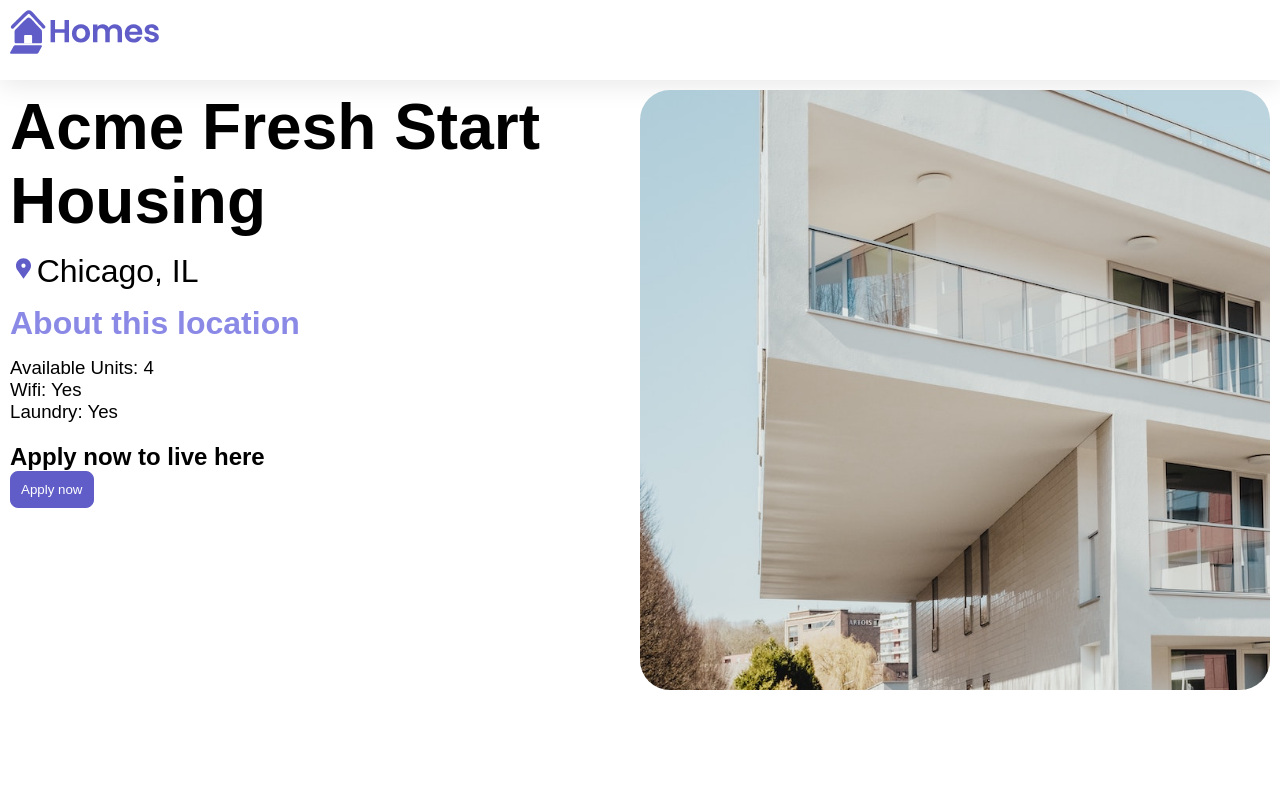
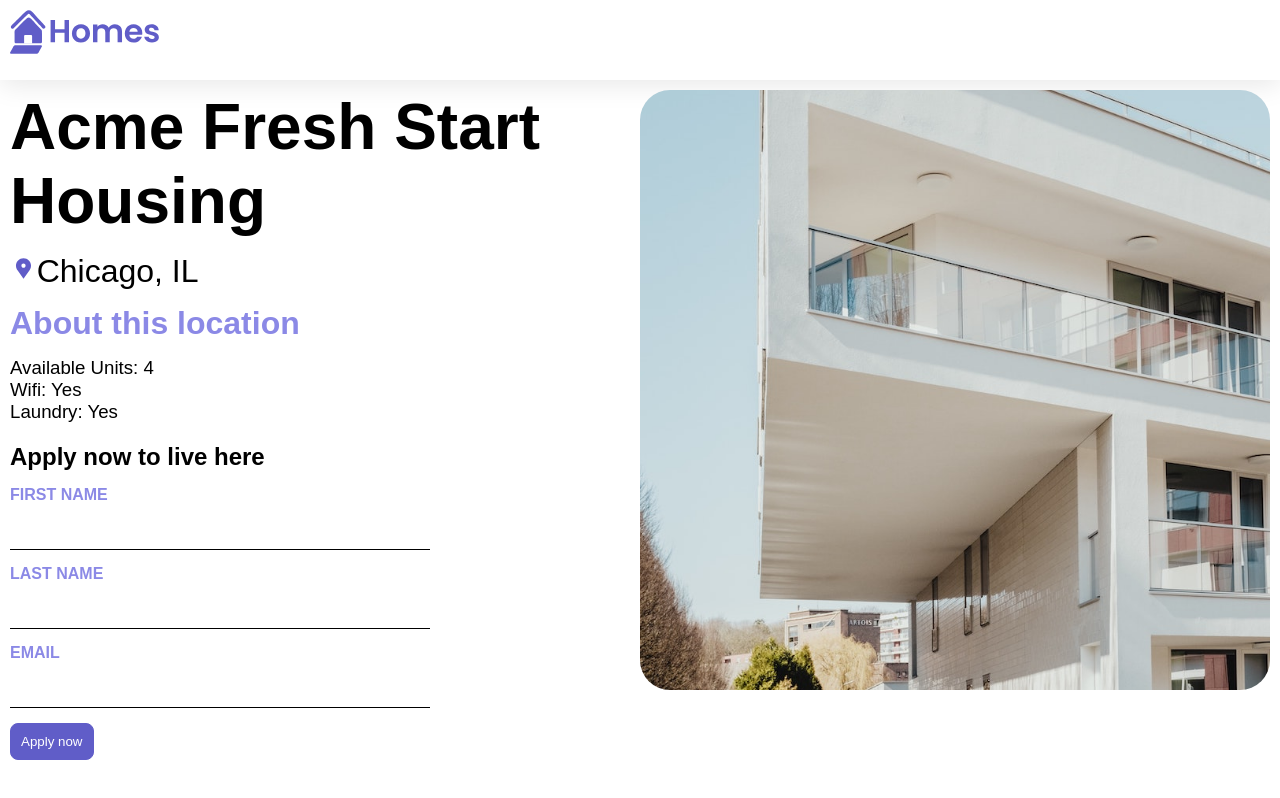
Before and after one commit to angemariya/find-home_angular, an Angular app: page /details/0 in a window 1280 px wide. Built offline with nearby package versions, Linux system fonts and the light colour scheme.

Commit message:
feat: add form

```diff
--- a/src/app/details/details.component.ts
+++ b/src/app/details/details.component.ts
@@ -1,4 +1,5 @@
 import { Component, inject } from '@angular/core';
+import { FormControl, FormGroup, ReactiveFormsModule } from '@angular/forms';
 import { CommonModule } from '@angular/common';
 import { ActivatedRoute } from '@angular/router';
 import { HousingService } from '../housing.service';
@@ -7,7 +8,7 @@
 @Component({
   selector: 'app-details',
   standalone: true,
-  imports: [CommonModule],
+  imports: [CommonModule, ReactiveFormsModule],
   template: `
       <article>
         <img class="listing-photo" [src]="housingLocation?.photo" />
@@ -24,8 +25,16 @@
           </ul>
         </section>
         <section class="listing-apply">
-          <h2>Apply now to live here</h2>
-          <button class="primary">Apply now</button>
+          <h2 class="section-heading">Apply now to live here</h2>
+          <form [formGroup]="applyForm" (submit)="submitApplication()">
+            <label for="first-name">First Name</label>
+            <input type="text" id="first-name" formControlName="firstName" />
+            <label for="last-name">Last Name</label>
+            <input type="text" id="last-name" formControlName="lastName" />
+            <label for="email">Email</label>
+            <input type="text" id="email" formControlName="email" />
+            <button class="primary" type="submit">Apply now</button>
+          </form>
         </section>
       </article>
 
@@ -36,9 +45,21 @@
   route: ActivatedRoute = inject(ActivatedRoute);
   housingService: HousingService = inject(HousingService);
   housingLocation: HousingLocation | undefined;
+  applyForm = new FormGroup({
+    firstName: new FormControl(''),
+    lastName: new FormControl(''),
+    email: new FormControl(''),
+  });
 
   constructor() {
     const housingLocationId = Number(this.route.snapshot.paramMap.get('id'));
     this.housingLocation = this.housingService.getHousingLocationById(housingLocationId);
   }
+
+  submitApplication() {
+    this.housingService.submitApplication(
+      this.applyForm.value.firstName ?? "",
+      this.applyForm.value.lastName ?? "",
+      this.applyForm.value.email ?? "",
+  )};
 }
```
